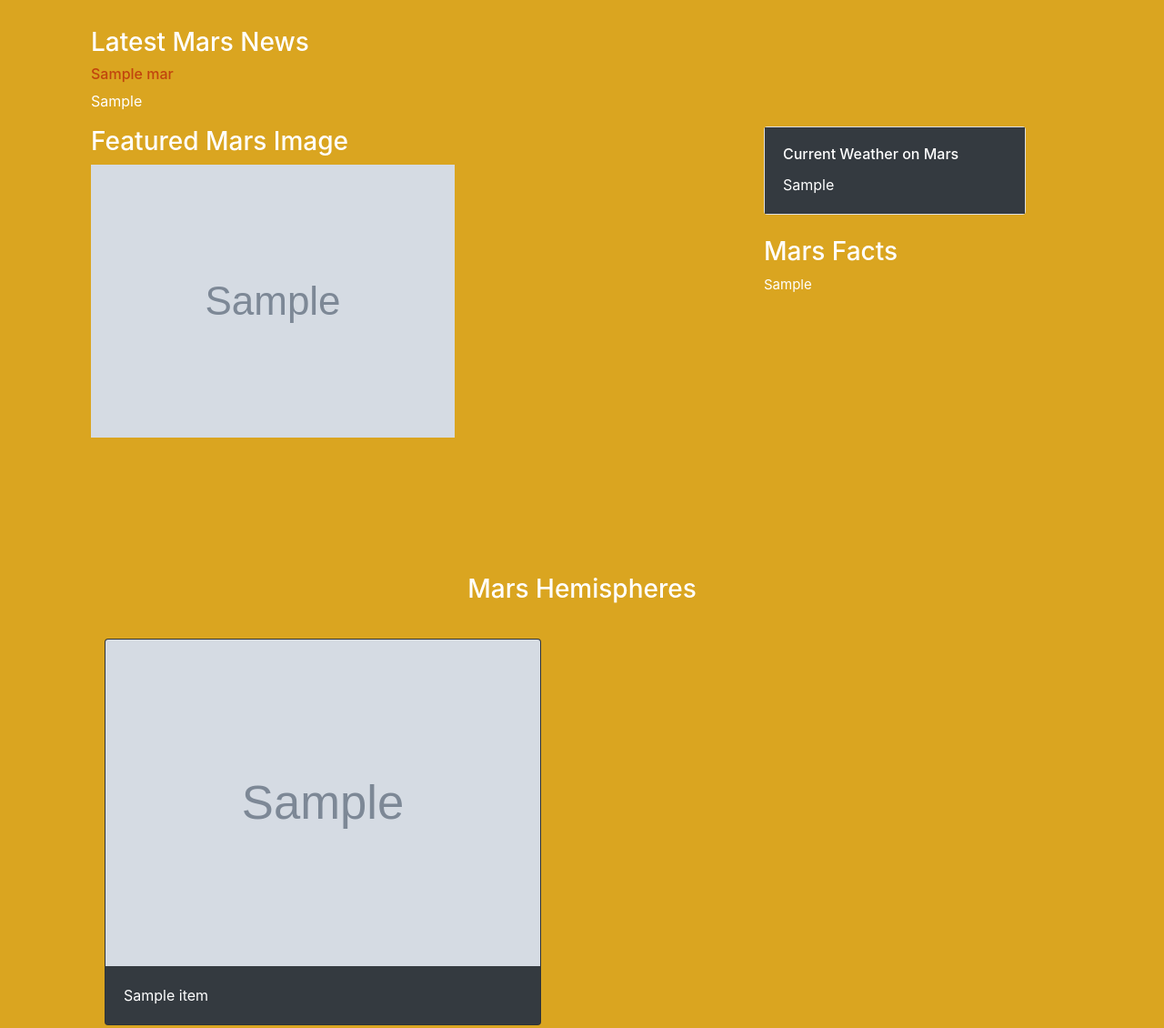
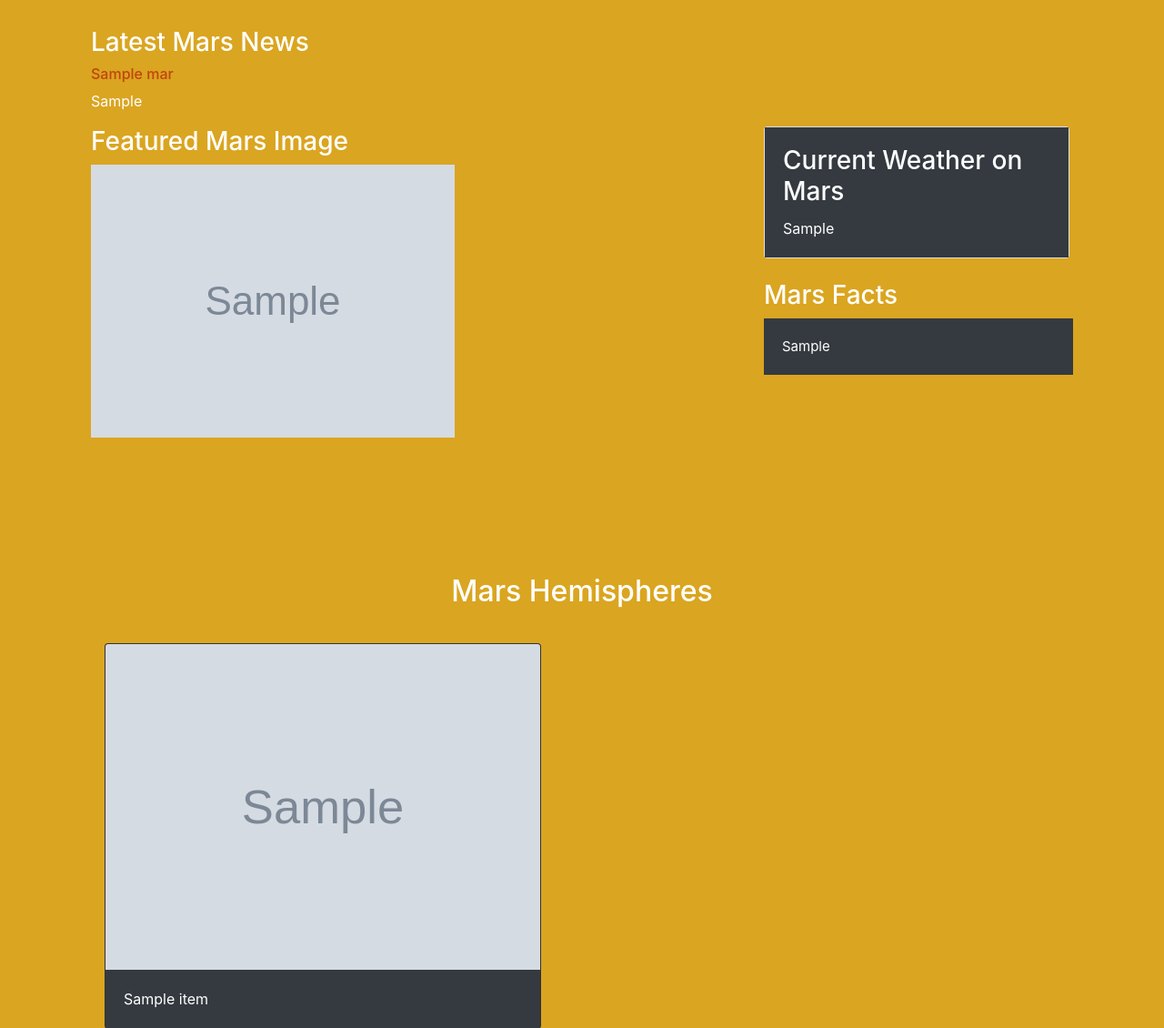
Before and after one commit to riteshvaish/ScrappinDBHomework, a Flask app: page / in a window 1280 px wide. Shown: the part 253-1383 px from the top of the page at 91% size. Run offline with Flask 2, Linux system fonts and the light colour scheme; grey boxes marked "Sample" are stand-in pictures; a database or web service that is not in the repository returns one stand-in record (values such as "Sample title"); some libraries are stand-ins or nearby versions.

Commit message:
updated correct files

```diff
--- a/Instructions/templates/index.html
+++ b/Instructions/templates/index.html
@@ -41,9 +41,10 @@
                 <!-- Weather Card -->
                 <div class="col-lg-4 col-md-4 col-sm-12">
 
-                    <div class="card" style="width: 18rem;">
+                    <div class="card" style="width: 21rem;">
                         <div class="card-body text-white bg-dark">
-                            <h6 class="card-title">Current Weather on Mars</h6>
+                            <h3 class="card-title">Current Weather on Mars</h3>
+
                             <p class="card-text">{{ mars.mars_weather }}</p>
                         </div>
 
@@ -52,15 +53,15 @@
                     <!-- Table -->
                     <br>
                     <h3>Mars Facts</h3>
-                    <div style="max-width: 450px; max-height: 150px; font-size: 15px; margin-bottom: 65px;">
-                        {{ mars.mars_facts|safe}}
+                    <div class="card-body text-white bg-dark" style="max-width: 450px; max-height: 250px; font-size: 15px; margin-bottom: 65px;">
+                        {{ mars.facts_table}}
                     </div>
                 </div> <!-- col4 -->
             </div><!-- Row -->
         </div><!-- Container -->
 
         <!-- Cards -->
-        <h3 style="padding-top: 50px; margin-top: 100px; text-align: center;">Mars Hemispheres</h3>
+        <h2 style="padding-top: 50px; margin-top: 100px; text-align: center;">Mars Hemispheres</h2>
         <div class="card-deck">
             <hr>
             <div class="col-md-12">
```
Also changed, not shown: Instructions/scrape_mars.py (+14 -4 lines), Screen Shot 1.png (added), Screen Shot 2.png (added), 3 other files.
